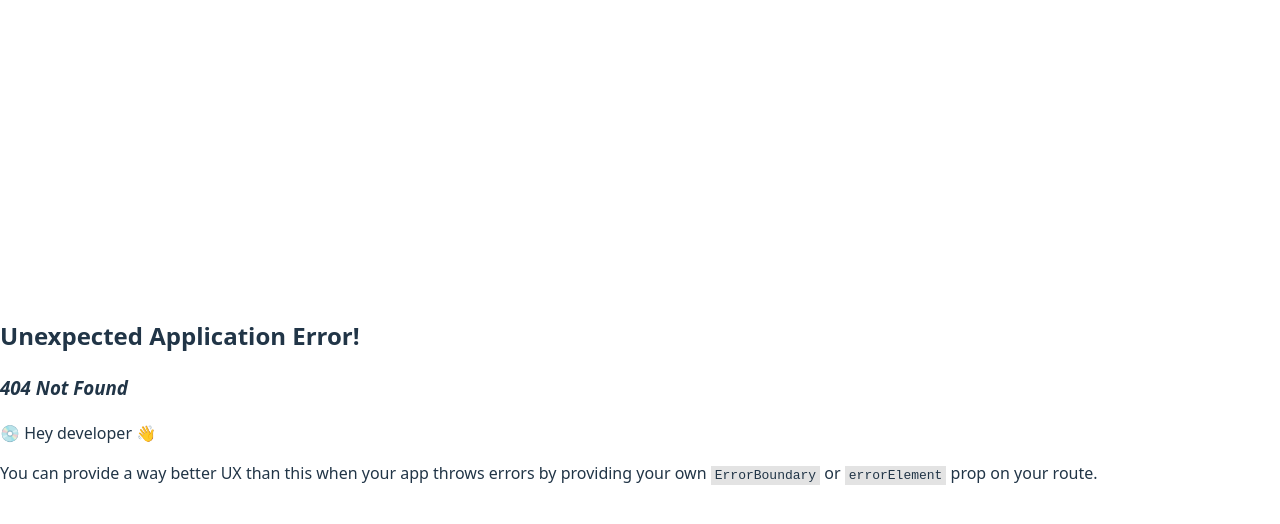
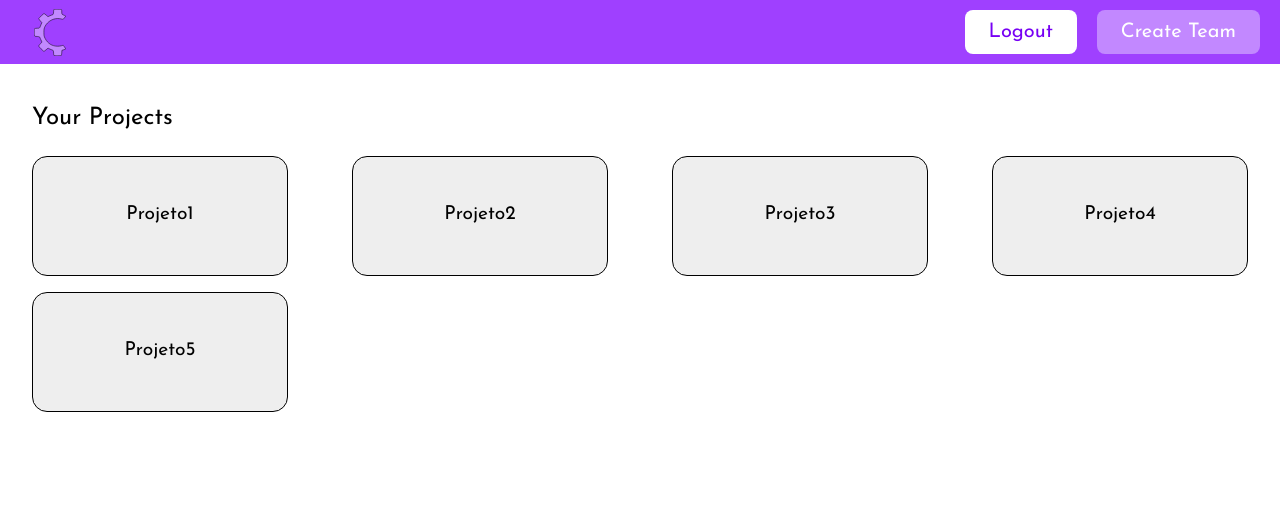
Before and after one commit to CortesMichael/TaskManagerFront, a React (Vite) app: page /projects in a window 1280 px wide. Before the commit this address had no page. Shown: the top 524 px of the page. Built offline with nearby package versions, Linux system fonts and the light colour scheme.

Commit message:
criação da tela de projetos

```diff
--- a/src/components/NavBar.jsx
+++ b/src/components/NavBar.jsx
@@ -1,6 +1,7 @@
 import style from "./NavBar.module.css"
 import { ModalCreateTeam } from "../components/ModalCreateTeam"
 import { useState } from "react";
+import { useNavigate } from "react-router-dom";
 
 export const NavBar = () => {
 
@@ -14,13 +15,15 @@ export const NavBar = () => {
         setModal(prev => ({ ...prev, [modalName]: !prev[modalName] }));
     };
 
+    const navigate = useNavigate();
+
     return(
         <header>
-            <div className={style.icon}>
+            <div className={style.icon} onClick={() => navigate("/home")} style={{ cursor: "pointer" }}>
                 <img src="./Group.svg" alt="" />
             </div>
             <div className={style.btns}>
-                <button className={style.btnLogout}>Logout</button>
+                <button className={style.btnLogout} onClick={() => navigate("/")} style={{ cursor: "pointer" }}>Logout</button>
                 <button className={style.btnCreate} onClick={() => toggleModal('team')}>Create Team</button>
             </div>
 
--- a/src/pages/home/Home.jsx
+++ b/src/pages/home/Home.jsx
@@ -5,15 +5,12 @@ import { ModalUpdateTeam } from "../../components/ModalUpdateTeam";
 import { ModalUpdateProject } from "../../components/ModalUpdateProject";
 
 export const Home = () => {
-    // Funções de clique para demonstrar a interatividade
     const handleTeamClick = (teamName) => {
         console.log(`Team clicked: ${teamName}`);
-        // Aqui você implementará a navegação ou exibição de detalhes
     };
 
     const handleTaskClick = (taskName) => {
         console.log(`Task clicked: ${taskName}`);
-        // Aqui você implementará a navegação ou exibição de detalhes
     };
 
     return (
--- /dev/null
+++ b/src/pages/projects/Projects.jsx
@@ -0,0 +1,31 @@
+import style from "./Projects.module.css"
+import { NavBar } from '../../components/NavBar';
+import React from 'react'
+
+export const Projects = () => {
+    const handleProjectClick = (projectName) => {
+        console.log(`Project clicked: ${projectName}`);
+    };
+
+  return (
+    <div className={style.projectsContainer}>
+        <NavBar />
+        <main className={style.projectsContent}>
+            <section className={style.projectsSection}>
+                <h2>Your Projects</h2>
+                <div className={style.projectsGrid}>
+                    {['Projeto1', 'Projeto2', 'Projeto3', 'Projeto4', 'Projeto5'].map((project, index) => (
+                        <div
+                            key={index}
+                            className={style.projectsCard}
+                            onClick={() => handleProjectClick(project)}
+                        >
+                            <p>{project}</p>
+                        </div>
+                    ))}
+                </div>
+            </section>
+        </main>
+    </div>
+  )
+}
--- /dev/null
+++ b/src/pages/projects/Projects.module.css
@@ -0,0 +1,60 @@
+@import url('https://fonts.googleapis.com/css2?family=Josefin+Sans&display=swap');
+
+* {
+    box-sizing: border-box;
+}
+
+
+.projectsContainer {
+    font-family: 'Josefin Sans', sans-serif;
+    min-height: 100vh;
+    background-color: #ffffff;
+    padding-top: 80px;
+    box-sizing: border-box;
+}
+
+.projectsContent {
+    display: flex;
+    justify-content: space-between;
+    width: 100vw;
+    margin: 0 auto;
+}
+
+.projectsSection {
+    position: absolute;
+    left: 0;
+    padding-left: 2rem;
+    padding-right: 2rem;
+    width: 100%;
+    color: #000;
+}
+
+.projectsGrid {
+    display: flex;
+    flex-wrap: wrap;
+    gap: 1rem;
+    margin-top: 1rem;
+    justify-content: space-between;
+}
+
+.projectsCard {
+    background-color: #eee;
+    border: 1px solid black;
+    border-radius: 15px;
+    width: 20vw;
+    height: 120px;
+    display: flex;
+    align-items: center;
+    justify-content: center;
+    position: relative;
+    font-size: 1.2rem;
+    font-weight: 500;
+    text-align: center;
+    cursor: pointer;
+    transition: transform 0.2s, box-shadow 0.2s;
+}
+
+.projectsCard:hover {
+    transform: translateY(-3px);
+    box-shadow: 0 4px 8px rgba(0, 0, 0, 0.1);
+}
--- a/src/routes/Router.jsx
+++ b/src/routes/Router.jsx
@@ -3,6 +3,7 @@ import { BlankLayout } from "../layouts/BlankLayout"
 import { Login } from "../pages/login/Login"
 import { Register } from "../pages/register/Register"
 import { Home } from "../pages/home/Home"
+import { Projects } from "../pages/projects/Projects"
 import { NavBar } from "../components/NavBar"
 
 export const Router = createBrowserRouter([
@@ -22,6 +23,10 @@ export const Router = createBrowserRouter([
                 path: "/register",
                 element: <Register />
             },
+            {
+                path: "/projects",
+                element: <Projects />
+            }
         ]
     }
 ])
```
